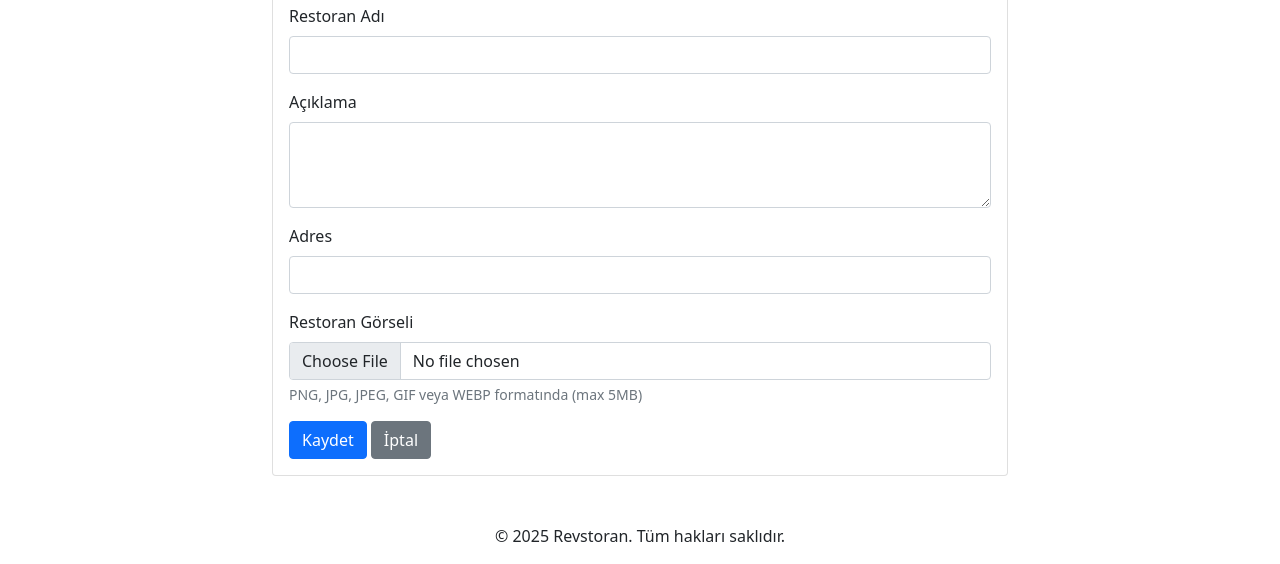
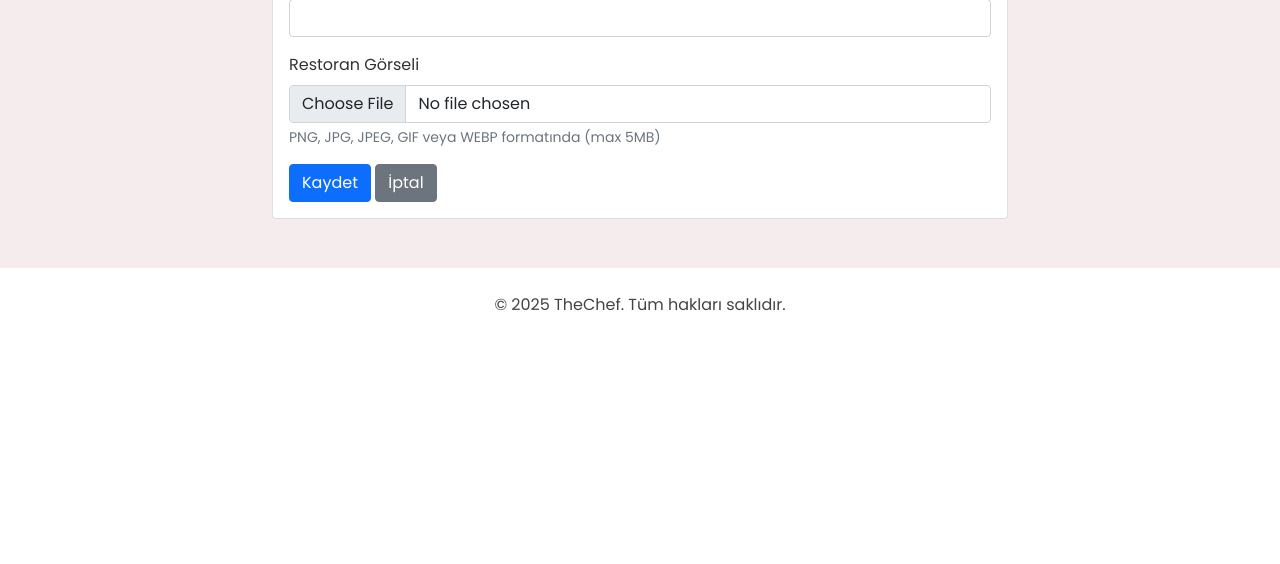
Before and after one commit to meryem74/thechef, a Flask app: page /add_restaurant in a window 1280 px wide. Shown: the part 446-1010 px from the top of the page. After the commit the page ends 757 px from the top, so only its background shows below. Run offline with Flask 3, Linux system fonts and the light colour scheme; the visitor is signed in with stand-in values (Sample User, id 1).

Commit message:
Update layout.html

```diff
--- a/templates/layout.html
+++ b/templates/layout.html
@@ -6,12 +6,15 @@
     <title>TheChef - {% block title %}Anasayfa{% endblock %}</title>
     <link href="https://cdn.jsdelivr.net/npm/bootstrap@5.1.3/dist/css/bootstrap.min.css" rel="stylesheet">
     <link rel="stylesheet" href="https://cdn.jsdelivr.net/npm/bootstrap-icons@1.8.1/font/bootstrap-icons.css">
-    <link rel="stylesheet" href="{{ url_for('static', filename='style.css') }}">
+    <link rel="preconnect" href="https://fonts.googleapis.com">
+    <link rel="preconnect" href="https://fonts.gstatic.com" crossorigin>
+    <link href="https://fonts.googleapis.com/css2?family=Poppins:wght@300;400;500;600;700&display=swap" rel="stylesheet">
+    <link rel="stylesheet" href="{{ url_for('static', filename='styles.css') }}">
 </head>
 <body>
 
     <!-- NAVBAR -->
-    <nav class="navbar navbar-expand-lg navbar-light shadow-sm premium-navbar">
+    <nav class="navbar navbar-expand-lg navbar-light premium-navbar">
         <div class="container">
             <a class="navbar-brand d-flex align-items-center" href="{{ url_for('index') }}">
                 <img src="{{ url_for('static', filename='logo.png') }}" alt="TheChef Logo" class="logo me-2">
@@ -78,7 +81,7 @@
     <!-- FOOTER -->
     <footer class="premium-footer">
         <div class="container text-center">
-            <p>&copy; 2025 Revstoran. Tüm hakları saklıdır.</p>
+            <p>&copy; 2025 TheChef. Tüm hakları saklıdır.</p>
         </div>
     </footer>
 
```
